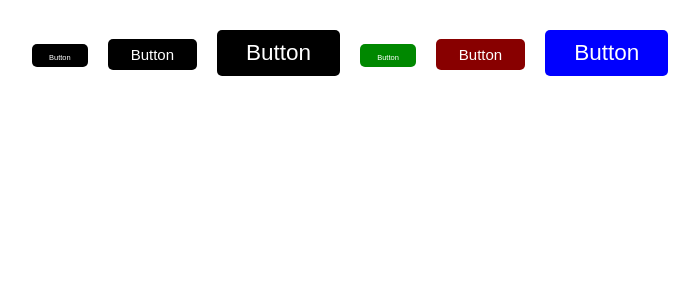
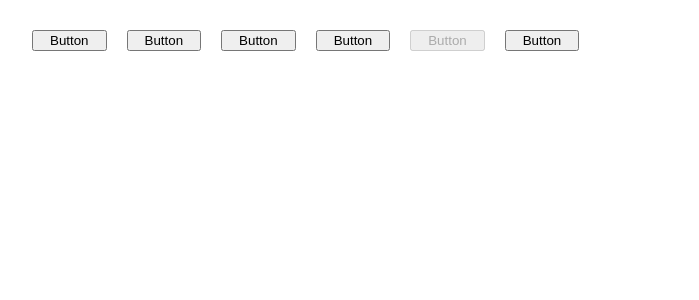
Before and after one commit to ElijahMinc/in-depth-sass-react, a React (Create React App) app: page / in a window 1280 px wide. Shown: the top 300 px of the page, without its empty margins (18-717 px from the left). Built offline with nearby package versions, Linux system fonts and the light colour scheme.

Commit message:
Work on with sass/variables. Use @use sass`s directive for module in other file.

```diff
--- /dev/null
+++ b/src/_module1.scss
@@ -0,0 +1,12 @@
+$borderRadius: 5px;
+$fontColor: #0000ff !default;
+
+
+@mixin button {
+   border-radius: $borderRadius;
+
+   .button-title{
+      font-size: 10px;
+      color: $fontColor;
+   }
+}
--- a/src/index.scss
+++ b/src/index.scss
@@ -1,113 +1,11 @@
-@use "sass:meta";
+@use 'module1' as m1 with (
+  $fontColor: blue
+); //! перезаписывание переменной, задекларированной с флагом !default
 
-*{
+* {
   margin: 10px;
 }
 
-// base mixin for sizes
-
-// @mixin btn-size ($padding-left-right, $padding-top-bottom, $font-size: 12px){
-  // padding: #{$padding-top-bottom + 'px'} #{$padding-left-right + 'px'} ;
-
-  // & > .btn-title {
-  //   font-size: $font-size;
-  // }
-// }
-
-
-
-// length - функция sass, возвращающая размер листа4
-// nth - функция, которая может получить доступ к элементам в списке
-@mixin btn-size-2($selectors...) {
-    @for $i from 0 to length($selectors){
-      #{nth($selectors, $i + 1)}{
-
-        $mui: ($i + 1)/2;
-
-        padding: 6px * $mui 12px * $mui;
-
-        & > .btn-title {
-          font-size: 15px * $mui;
-        }
-    }
-  }
-
+.hello{
+  @include m1.button();
 }
-
-
-@mixin button-types($args...) {
-  @each $name, $color in meta.keywords($args){
-    &-type-#{$name}{
-      background-color: $color;
-    }
-  }
-
-}
-
-// @content
-
-@mixin hover{
-  &:not([disabled]):hover{
-    @content('not-disabled');
-  }
-  &:hover{
-    @content('disabled');
-  }
-}
-
-
-.btn {
-  outline: none;
-  background-color: black;
-  border: 1px solid transparent;
-  color: white;
-  cursor: pointer;
-  border-radius: 5px;
-  transition: .3s;
-
-
-  @include hover using ($types){
-    @if $types == 'not-disabled'{
-      background-color: white;
-      color: black;
-      border: 1px solid black;
-    }
-    @if $types == 'disabled'{
-      background-color: silver;
-    }
-  }
-  // &:hover {
-  //   background-color: white;
-  //   color: black;
-  //   border: 1px solid black;
-  // }
-  &:active {
-    transform: translate(0, 2px);
-  }
-
-  @include btn-size-2('&.sm', '&.md', '&.lg');
-  @include button-types($success: #080, $error: #800, $info: blue);
-
-
-  // &.sm {
-  //   @include btn-size(15, 5)
-  // }
-  // &.md {
-  //   @include btn-size(20, 10)
-  // }
-  // &.lg {
-  //   @include btn-size(25, 15)
-  // }
-}
-
-
-// any numbers of args
-
-
-// @mixin btn-size($selectors...){
-//   @for $i from 0 to length($selectors){
-//     #{nth()}{
-
-//     }
-//   }
-// }
```
